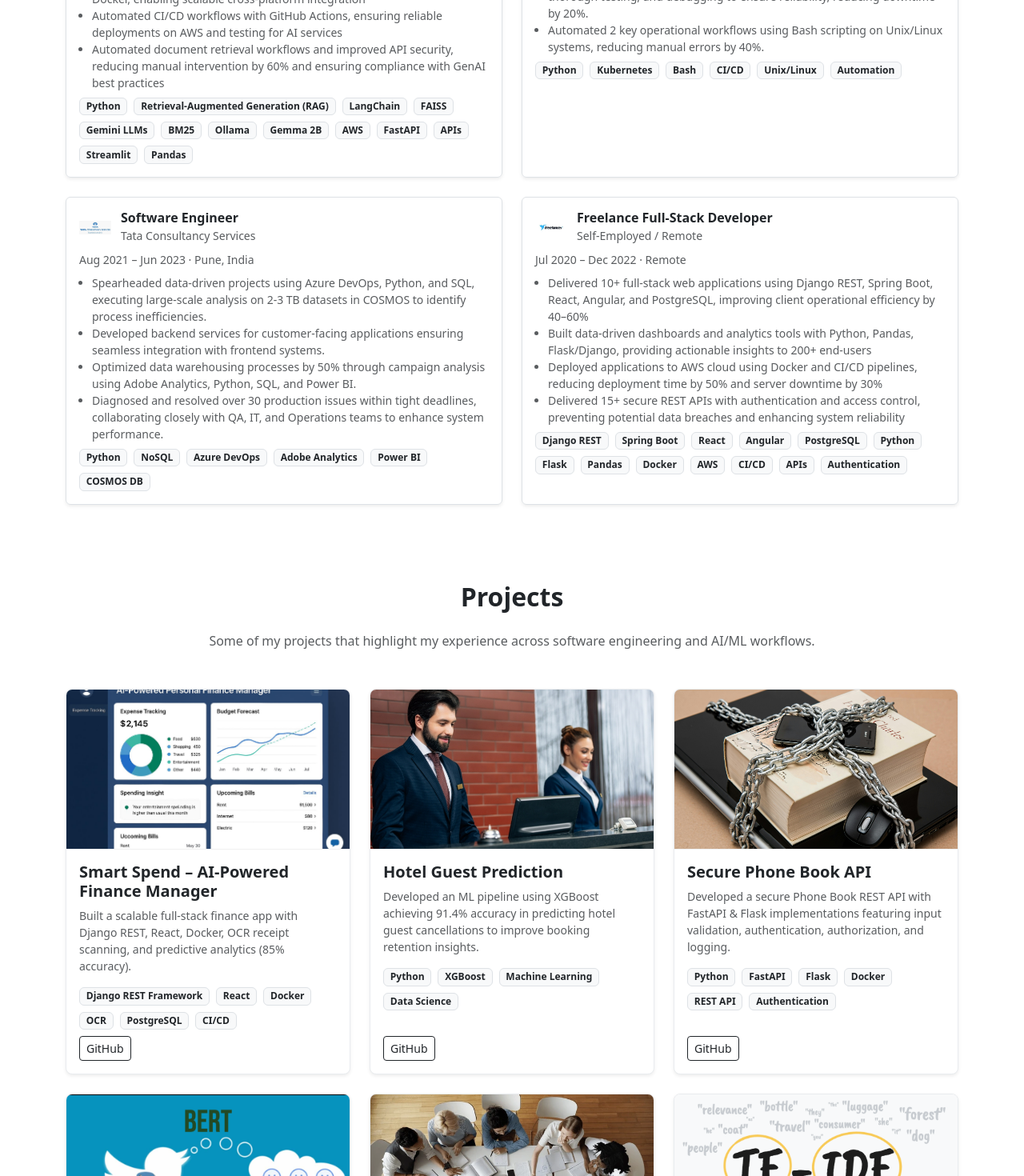
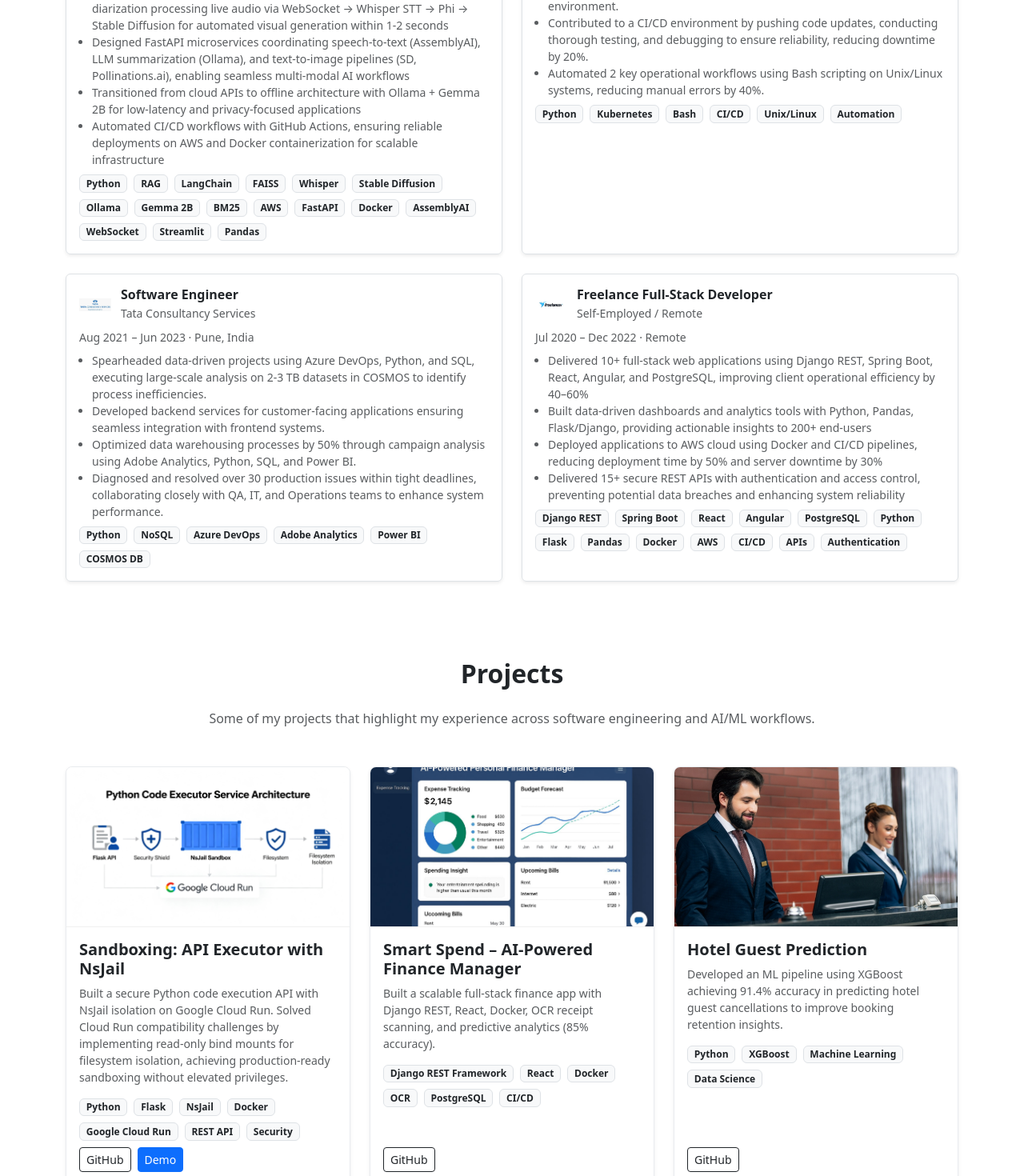
Before and after one commit to varadnair30/my_portfolio, a React (Create React App) app: page / in a window 1280 px wide. Shown: the part 4800-6270 px from the top of the page at 80% size. Built offline with nearby package versions, Linux system fonts and the light colour scheme.

Commit message:
Experience Section [SEAR Labs] added.

```diff
--- a/src/components/ExperienceSection.jsx
+++ b/src/components/ExperienceSection.jsx
@@ -8,13 +8,13 @@
     duration: "Jan 2025 – Present",
     location: "Arlington, TX",
     bullets: [
-      "Built production-ready RAG AI assistant reducing hallucinations by 40%, using BM25 + FAISS hybrid retrieval",
-      "Transitioned from cloud APIs to offline architecture with Ollama + Gemma 2B for low-latency and privacy-focused applications",
-      "Deployed LangChain-based AI workflows with FastAPI microservices and Docker, enabling scalable cross-platform integration",
-      "Automated CI/CD workflows with GitHub Actions, ensuring reliable deployments on AWS and testing for AI services",
-      "Automated document retrieval workflows and improved API security, reducing manual intervention by 60% and ensuring compliance with GenAI best practices"
+        "Built production-ready RAG AI assistant reducing hallucinations by 40%, using BM25 + FAISS hybrid retrieval",
+        "Engineered real-time AI panel transcription system with multi-speaker diarization processing live audio via WebSocket → Whisper STT → Phi → Stable Diffusion for automated visual generation within 1-2 seconds",
+        "Designed FastAPI microservices coordinating speech-to-text (AssemblyAI), LLM summarization (Ollama), and text-to-image pipelines (SD, Pollinations.ai), enabling seamless multi-modal AI workflows",
+        "Transitioned from cloud APIs to offline architecture with Ollama + Gemma 2B for low-latency and privacy-focused applications",
+        "Automated CI/CD workflows with GitHub Actions, ensuring reliable deployments on AWS and Docker containerization for scalable infrastructure"
     ],
-    tech: ["Python", "Retrieval-Augmented Generation (RAG)","LangChain", "FAISS", "Gemini LLMs","BM25","Ollama","Gemma 2B", "AWS", "FastAPI", "APIs", "Streamlit", "Pandas"],
+    tech: ["Python", "RAG", "LangChain", "FAISS", "Whisper", "Stable Diffusion", "Ollama", "Gemma 2B", "BM25", "AWS", "FastAPI", "Docker", "AssemblyAI", "WebSocket", "Streamlit", "Pandas"],
   },
   {
     title: "Software Engineer Intern",
--- a/src/components/ProjectsSection.jsx
+++ b/src/components/ProjectsSection.jsx
@@ -2,6 +2,14 @@
 
 const projects = [
   {
+    title: "Sandboxing: API Executor with NsJail",
+    description: "Built a secure Python code execution API with NsJail isolation on Google Cloud Run. Solved Cloud Run compatibility challenges by implementing read-only bind mounts for filesystem isolation, achieving production-ready sandboxing without elevated privileges.",
+    tech: ["Python", "Flask", "NsJail", "Docker", "Google Cloud Run", "REST API", "Security"],
+    image: process.env.PUBLIC_URL + "/projects/sandboxing.png",
+    github: "https://github.com/varadnair30/python-executor",
+    demo: "https://python-executor-wddqxxteba-uc.a.run.app"
+  }
+  ,{
     title: "Smart Spend – AI-Powered Finance Manager",
     description: "Built a scalable full-stack finance app with Django REST, React, Docker, OCR receipt scanning, and predictive analytics (85% accuracy).",
     tech: ["Django REST Framework", "React", "Docker", "OCR", "PostgreSQL", "CI/CD"],
--- a/src/components/SkillsSection.jsx
+++ b/src/components/SkillsSection.jsx
@@ -88,6 +88,7 @@
         { name: "Kubernetes", level: 82 },
         { name: "CI/CD", level: 87 },
         { name: "Azure", level: 80 },
+        { name: "GCP", level: 76 },
         { name: "Git", level: 92 },
       ],
     },
```
Also changed, not shown: public/projects/sandboxing.png (added).
